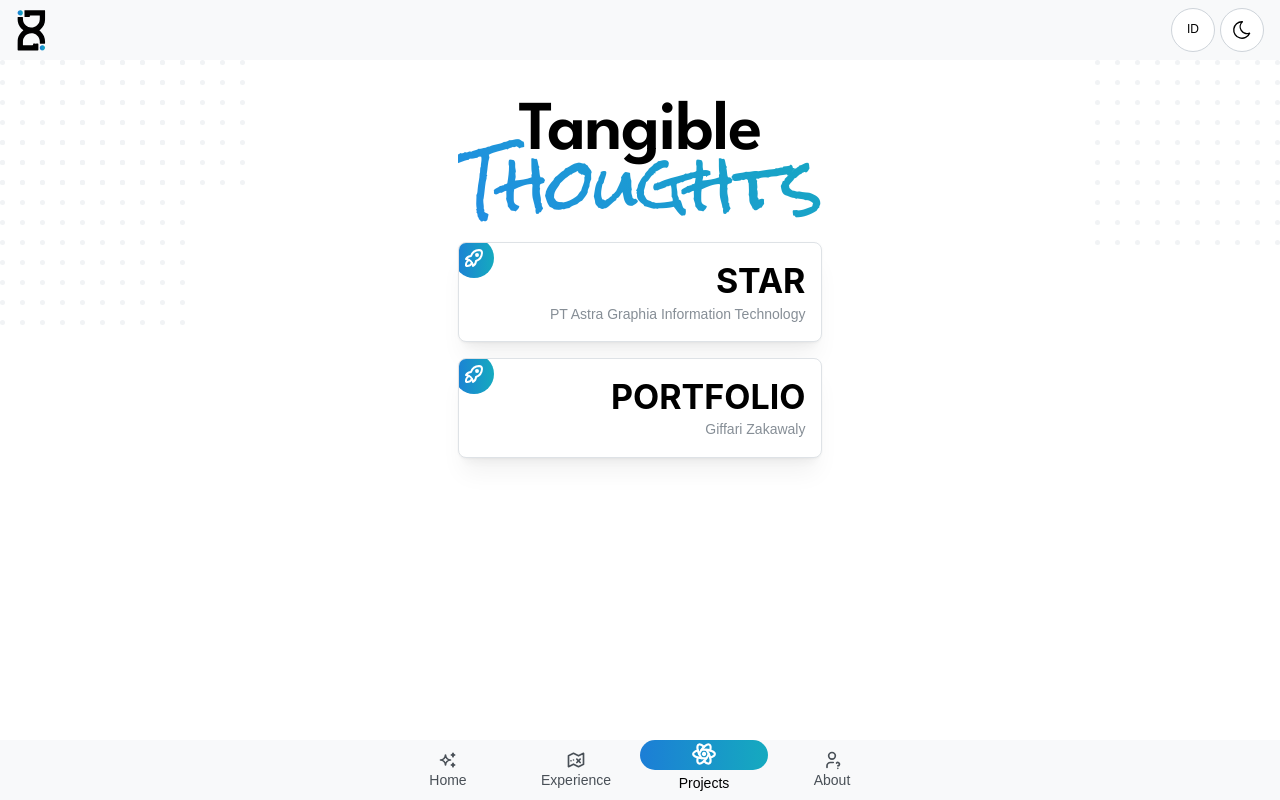
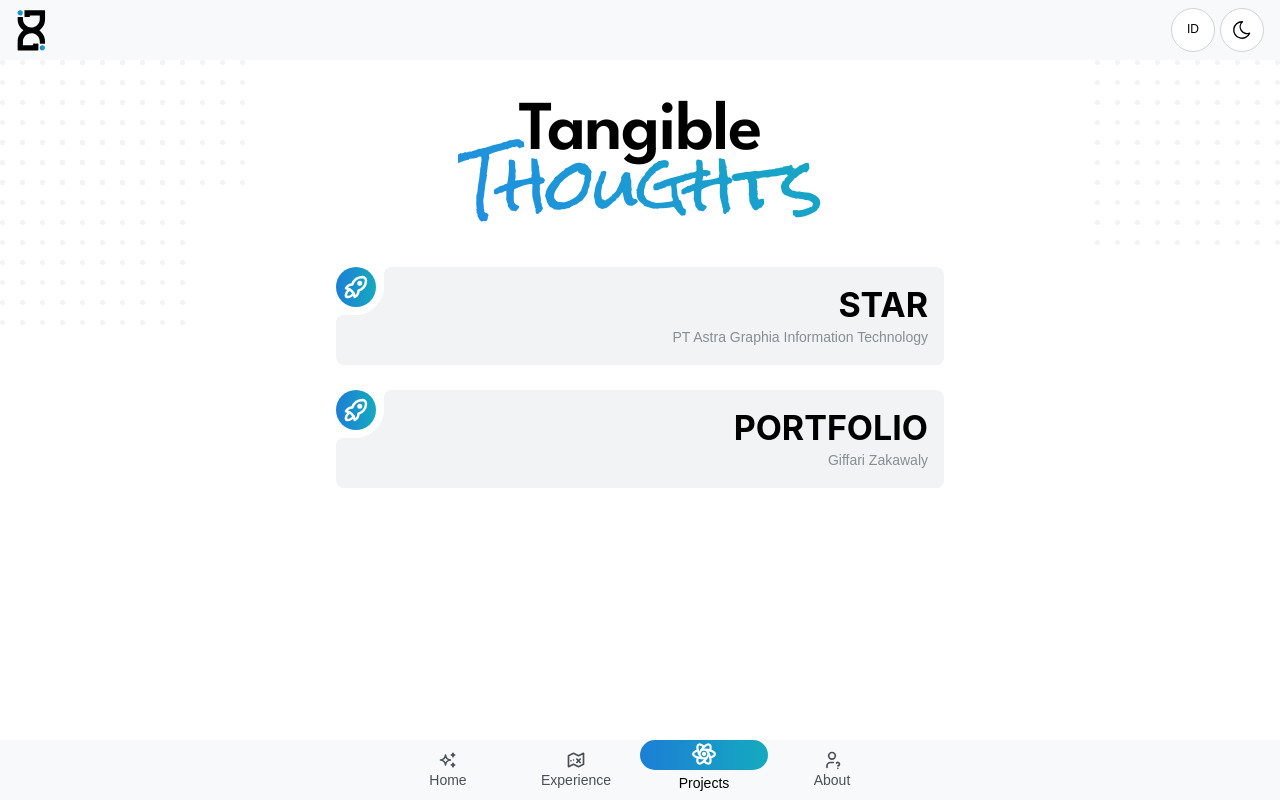
Before and after one commit to giffariz/portfolio, a Next.js app: page / in a window 1280 px wide. Both pictures are taken after a click on the button "View Projects". Built offline with nearby package versions, Linux system fonts and the light colour scheme.

Commit message:
feat: adjust tab exp content, add exclude swipe class

```diff
--- a/src/components/Content/Experience/Experience.module.css
+++ b/src/components/Content/Experience/Experience.module.css
@@ -40,6 +40,10 @@
     }
 }
 
+.responsibilitySection {
+    background: light-dark(var(--mantine-color-gray-0), var(--mantine-color-dark-7));
+}
+
 .responsibilty {
     font-size: var(--mantine-font-size-md);
 
--- a/src/components/Content/Experience/Experience.tsx
+++ b/src/components/Content/Experience/Experience.tsx
@@ -33,7 +33,7 @@
                             />
                         }
                     >
-                        <Card shadow="md" radius="md" withBorder w={{ md: "600px" }}>
+                        <Card shadow="md" radius="md" withBorder>
                             <Card.Section p={"md"}>
                                 <Flex justify="space-between" align="center" gap={20}>
                                     <Text className={classes.company}>{item.company}</Text>
@@ -44,26 +44,16 @@
                                     />
                                 </Flex>
                             </Card.Section>
-                            <Card.Section px={"md"}>
-                                <Text className={classes.role}>{item.role}</Text>
-                                <Text c="dimmed" className={classes.period}>
-                                    {item.period}
-                                </Text>
-                            </Card.Section>
-                            <Card.Section p={"md"}>
-                                <Group gap="xs">
-                                    {item.techStack.map((tech, index) => (
-                                        <Badge key={index + 1} variant="light" color="blue">
-                                            {tech}
-                                        </Badge>
-                                    ))}
-                                </Group>
-                            </Card.Section>
-                            <Card.Section px={"md"} pb={"md"}>
-                                <Accordion variant="contained" radius={"md"}>
+                            <Card.Section className={classes.responsibilitySection}>
+                                <Accordion variant="filled" className={classes.responsibilitySection}>
                                     <Accordion.Item value="detail">
-                                        <Accordion.Control>Detail</Accordion.Control>
-                                        <Accordion.Panel>
+                                        <Accordion.Control className={classes.responsibilitySection}>
+                                            <Text className={classes.role}>{item.role}</Text>
+                                            <Text c="dimmed" className={classes.period}>
+                                                {item.period}
+                                            </Text>
+                                        </Accordion.Control>
+                                        <Accordion.Panel className={classes.responsibilitySection}>
                                             <List>
                                                 {item.responsibilty.map((responsibilty, index) => (
                                                     <List.Item key={index + 1} pb={3} pr={15}>
@@ -77,6 +67,15 @@
                                     </Accordion.Item>
                                 </Accordion>
                             </Card.Section>
+                            <Card.Section p={"md"}>
+                                <Group gap="xs">
+                                    {item.techStack.map((tech, index) => (
+                                        <Badge key={index + 1} variant="light" color="blue">
+                                            {tech}
+                                        </Badge>
+                                    ))}
+                                </Group>
+                            </Card.Section>
                         </Card>
                     </Timeline.Item>
                 ))}
--- a/src/components/Content/Home/Home.tsx
+++ b/src/components/Content/Home/Home.tsx
@@ -97,6 +97,7 @@
             </div>
 
             <Drawer
+                className="noSwipe"
                 position="bottom"
                 opened={opened}
                 onClose={close}
--- a/src/components/Content/Projects/Projects.module.css
+++ b/src/components/Content/Projects/Projects.module.css
@@ -1,27 +1,45 @@
+.innerradius {
+    --r: var(--mantine-radius-md); /* the radius */
+    --s: 30px; /* size of inner curve */
+    --x: 10px; /* horizontal offset (no percentage) */
+    --y: 10px; /* vertical offset (no percentage) */
+
+    border-radius: var(--r);
+    --_m:/calc(2*var(--r)) calc(2*var(--r)) radial-gradient(#000 70%,#0000 72%);
+    --_g:conic-gradient(at var(--r) var(--r),#000 75%,#0000 0);
+    --_d:(var(--s) + var(--r));
+    mask:
+        calc(var(--_d) + var(--x)) 0 var(--_m),
+        0 calc(var(--_d) + var(--y)) var(--_m),
+        radial-gradient(var(--s) at 0 0,#0000 99%,#000 calc(100% + 1px))
+        calc(var(--r) + var(--x)) calc(var(--r) + var(--y)),
+        var(--_g) calc(var(--_d) + var(--x)) 0,
+        var(--_g) 0 calc(var(--_d) + var(--y));
+    mask-repeat: no-repeat;
+    background-color: light-dark(var(--mantine-color-gray-1), var(--mantine-color-dark-6));
+    overflow: visible;
+}
+
+.icondetail {
+    margin-top: 0;
+    margin-bottom: -48px;
+    transition: all 300ms ease;
+    background: linear-gradient(to right, var(--mantine-color-blue-7), var(--mantine-color-cyan-6));
+    border-radius: 50%;
+    color: white;
+    padding: 5px;
+}
+
 .item {
     cursor: pointer;
     padding: var(--mantine-spacing-md);
-    transition: all 300ms ease;
-    overflow: visible;
-    border: 1px solid initial;
-
-    svg {
-        position: absolute;
-        left: -5px;
-        top: -5px;
-        transition: all 300ms ease;
-        background: linear-gradient(to right, var(--mantine-color-blue-7), var(--mantine-color-cyan-6));
-        border-radius: 50%;
-        color: white;
-        padding: 8px;
-    }
 }
 
-.item:hover {
-    background-color: light-dark(var(--mantine-color-gray-1), var(--mantine-color-dark-7));
-    svg {
-        transform: rotate(45deg);
-    }
+.card:hover> :not(:hover) {
+    filter: blur(2px);
+    opacity: 0.5;
+    transform: scale(0.99);
+    transition: all 200ms ease;
 }
 
 .associate {
--- a/src/components/Content/Projects/Projects.tsx
+++ b/src/components/Content/Projects/Projects.tsx
@@ -1,6 +1,6 @@
 import { useLanguage } from "@/context/LanguageContext";
 import { TitleSection } from "@/components/TitleSection/TitleSection";
-import { Title, Text, Group, Card } from "@mantine/core";
+import { Title, Text, Group, Card, Container } from "@mantine/core";
 import { IconRocket } from "@tabler/icons-react";
 import { useState } from "react";
 import classes from "./Projects.module.css";
@@ -21,21 +21,22 @@
     return (
         <>
             <TitleSection title1={t.projects.title1} title2={t.projects.title2} />
+            <div className={classes.card}>
                 {t.projects.items.map((item, index) => (
+                    <Container key={index + 1} w={{ base: "100dvw", md: "50dvw" }}>
+                        <IconRocket size={40} className={classes.icondetail} />
                         <Card
                             key={index + 1}
-                    mt="md"
                             shadow="md"
                             radius="md"
                             p={0}
-                    withBorder
+                            className={classes.innerradius}
                         >
                             <Group
                                 justify="flex-end"
                                 className={classes.item}
                                 onClick={() => handleClick(index)}
                             >
-                        <IconRocket size={40} />
                                 <div style={{ textAlign: "right" }}>
                                     <Title order={1} m={0} tt={"uppercase"}>
                                         {item.name}
@@ -46,7 +47,9 @@
                                 </div>
                             </Group>
                         </Card>
+                    </Container>
                 ))}
+            </div>
             <Detail
                 opened={opened}
                 close={close}
--- a/src/hooks/useSwipeHandler.ts
+++ b/src/hooks/useSwipeHandler.ts
@@ -19,6 +19,9 @@
     };
 
     const handleTouchEnd = (e: TouchEvent) => {
+        const target = e.target as HTMLElement;
+        if (target.closest(".noSwipe")) return;
+
         if (!touchStartX.current || !touchStartY.current) return;
 
         const touchEndX = e.changedTouches[0].clientX;
@@ -46,31 +49,32 @@
     const wheelCooldown = 200;
 
     const handleWheel = (e: WheelEvent) => {
-        const now = Date.now()
+        const target = e.target as HTMLElement;
+        if (target.closest(".noSwipe")) return;
 
-        if (now - lastWheelTime.current < wheelCooldown) {
-            return
-        }
+        const now = Date.now();
 
-        const isHorizontalScroll = Math.abs(e.deltaX) > Math.abs(e.deltaY)
-        const isShiftScroll = e.shiftKey && Math.abs(e.deltaY) > 0
+        if (now - lastWheelTime.current < wheelCooldown) return;
+
+        const isHorizontalScroll = Math.abs(e.deltaX) > Math.abs(e.deltaY);
+        const isShiftScroll = e.shiftKey && Math.abs(e.deltaY) > 0;
 
         if (isHorizontalScroll || isShiftScroll) {
-            e.preventDefault()
-            const delta = isHorizontalScroll ? e.deltaX : e.deltaY
-            const currentIndex = tabs.findIndex((tab) => tab.id === activeTab)
+            e.preventDefault();
+            const delta = isHorizontalScroll ? e.deltaX : e.deltaY;
+            const currentIndex = tabs.findIndex((tab) => tab.id === activeTab);
 
             if (Math.abs(delta) > 10) {
                 if (delta > 0 && currentIndex < tabs.length - 1) {
-                    setActiveTab(tabs[currentIndex + 1].id)
-                    lastWheelTime.current = now
+                    setActiveTab(tabs[currentIndex + 1].id);
+                    lastWheelTime.current = now;
                 } else if (delta < 0 && currentIndex > 0) {
-                    setActiveTab(tabs[currentIndex - 1].id)
-                    lastWheelTime.current = now
+                    setActiveTab(tabs[currentIndex - 1].id);
+                    lastWheelTime.current = now;
                 }
             }
         }
-    }
+    };
 
     //Event Listeners
     useEffect(() => {
@@ -88,15 +92,15 @@
     }, [activeTab]);
 
     useEffect(() => {
-        const handleWheelEvent = (e: WheelEvent) => handleWheel(e)
+        const handleWheelEvent = (e: WheelEvent) => handleWheel(e);
 
-        document.addEventListener("wheel", handleWheelEvent, { passive: false })
+        document.addEventListener("wheel", handleWheelEvent, { passive: false });
 
         return () => {
-            document.removeEventListener("wheel", handleWheelEvent)
-        }
+            document.removeEventListener("wheel", handleWheelEvent);
+        };
         // eslint-disable-next-line react-hooks/exhaustive-deps
-    }, [activeTab])
+    }, [activeTab]);
 
     return {
         activeTab,
```
Lines whose indentation alone changed are shown as unchanged.
